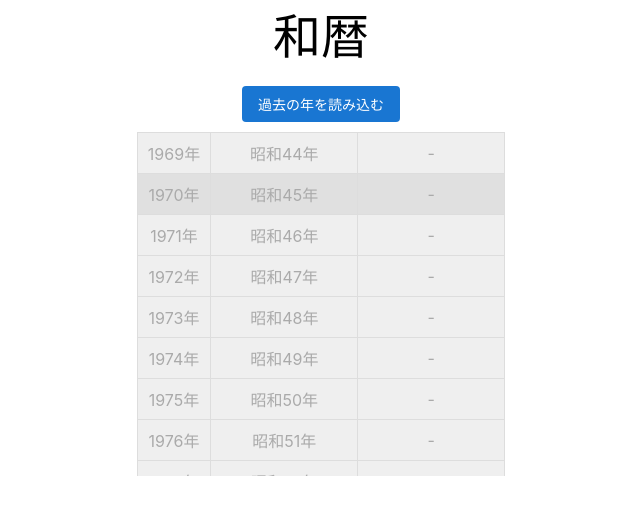
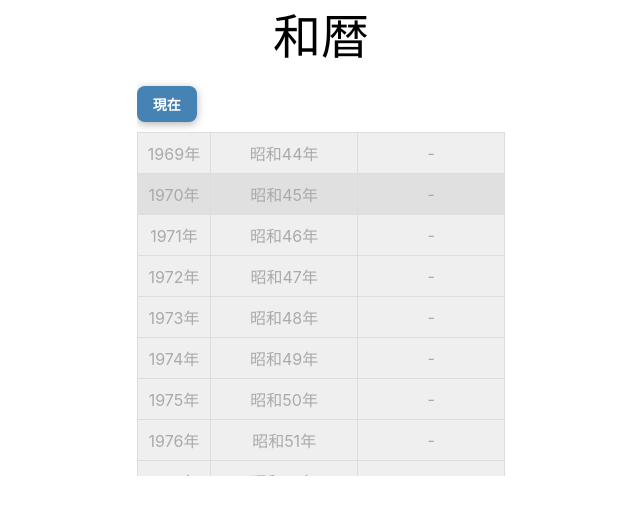
Before and after one commit to gokoku/wareki, a React (Create React App) app: page / in a window 1280 px wide. Shown: the top 514 px of the page, without its empty margins (319-959 px from the left). Built offline with nearby package versions, Linux system fonts and the light colour scheme.

Commit message:
security update

```diff
--- a/package.json
+++ b/package.json
@@ -14,7 +14,8 @@
     "react-dom": "^18.3.1",
     "react-infinite-scroll-component": "^6.1.0",
     "react-scripts": "5.0.1",
-    "web-vitals": "^2.1.4"
+    "web-vitals": "^2.1.4",
+    "webpack-dev-server": ">=5.2.1"
   },
   "scripts": {
     "start": "react-scripts start",
--- a/src/Tables.js
+++ b/src/Tables.js
@@ -1,4 +1,4 @@
-import React, { useState, useEffect } from "react";
+import React, { useState, useEffect, useRef } from "react";
 import InfiniteScroll from "react-infinite-scroll-component";
 
 function Tables(props) {
@@ -9,16 +9,55 @@ function Tables(props) {
   // State for managing the infinite scroll data
   const [years, setYears] = useState([]);
   const [hasMore, setHasMore] = useState(true);
+  const [isPulling, setIsPulling] = useState(false);
+  const [pullDistance, setPullDistance] = useState(0);
+  const [viewportHeight, setViewportHeight] = useState(window.innerHeight);
+  const scrollContainerRef = useRef(null);
+  const startY = useRef(0);
+  const isDragging = useRef(false);
 
   // Initialize years around current year
   useEffect(() => {
     const initialYears = [];
     const startYear = currentYear - 50; // Start 50 years before current year
+    const maxYear = currentYear + 10; // 現在年+10年まで
+
     for (let i = 0; i < 100; i++) {
-      initialYears.push(startYear + i);
+      const year = startYear + i;
+      if (year <= maxYear) {
+        initialYears.push(year);
+      } else {
+        setHasMore(false); // 制限に達したら無限スクロールを停止
+        break;
+      }
     }
     setYears(initialYears);
   }, [currentYear]);
+
+  // Handle viewport height changes (for mobile Safari)
+  useEffect(() => {
+    const handleResize = () => {
+      setViewportHeight(window.innerHeight);
+    };
+
+    const handleOrientationChange = () => {
+      // iOSの向き変更時の遅延対応
+      setTimeout(() => {
+        setViewportHeight(window.innerHeight);
+      }, 100);
+    };
+
+    window.addEventListener('resize', handleResize);
+    window.addEventListener('orientationchange', handleOrientationChange);
+
+    // 初期設定
+    setViewportHeight(window.innerHeight);
+
+    return () => {
+      window.removeEventListener('resize', handleResize);
+      window.removeEventListener('orientationchange', handleOrientationChange);
+    };
+  }, []);
 
   // Function to calculate wareki (Japanese era) string
   const wareki_str = (anno) => {
@@ -66,10 +105,21 @@ function Tables(props) {
   const fetchMoreData = () => {
     const newYears = [];
     const lastYear = years[years.length - 1];
+    const maxYear = currentYear + 10; // 現在年+10年まで
+
     for (let i = 1; i <= 20; i++) {
-      newYears.push(lastYear + i);
+      const nextYear = lastYear + i;
+      if (nextYear <= maxYear) {
+        newYears.push(nextYear);
+      } else {
+        setHasMore(false); // 制限に達したらこれ以上読み込まない
+        break;
       }
+    }
+
+    if (newYears.length > 0) {
       setYears(prevYears => [...prevYears, ...newYears]);
+    }
   };
 
   // Load more years when scrolling up (prepend to beginning)
@@ -82,25 +132,177 @@ function Tables(props) {
     setYears(prevYears => [...newYears, ...prevYears]);
   };
 
+  // Scroll to current year with smooth animation
+  const scrollToCurrentYear = () => {
+    const currentYearIndex = years.findIndex(year => year === currentYear);
+    if (currentYearIndex !== -1 && scrollContainerRef.current) {
+      const rowHeight = 41; // テーブル行の高さ（概算）
+      const targetScrollPosition = currentYearIndex * rowHeight;
+      const startScrollPosition = scrollContainerRef.current.scrollTop;
+      const distance = targetScrollPosition - startScrollPosition;
+      const duration = 1000; // 1秒のアニメーション
+      const startTime = Date.now();
+
+      const animateScroll = () => {
+        const elapsed = Date.now() - startTime;
+        const progress = Math.min(elapsed / duration, 1);
+
+        // イーズアウト効果
+        const easeOut = 1 - Math.pow(1 - progress, 3);
+
+        const currentScrollPosition = startScrollPosition + (distance * easeOut);
+        scrollContainerRef.current.scrollTop = currentScrollPosition;
+
+        if (progress < 1) {
+          requestAnimationFrame(animateScroll);
+        }
+      };
+
+      requestAnimationFrame(animateScroll);
+    }
+  };
+
+  // Handle pull-to-refresh
+  const handleTouchStart = (e) => {
+    console.log('TouchStart event:', {
+      scrollTop: scrollContainerRef.current?.scrollTop,
+      clientY: e.touches[0].clientY,
+      touchesLength: e.touches.length
+    });
+
+    if (scrollContainerRef.current && scrollContainerRef.current.scrollTop === 0) {
+      console.log('Starting pull gesture');
+      startY.current = e.touches[0].clientY;
+      isDragging.current = true;
+    }
+  };
+
+  const handleTouchMove = (e) => {
+    console.log('TouchMove event:', {
+      isDragging: isDragging.current,
+      scrollTop: scrollContainerRef.current?.scrollTop
+    });
+
+    if (!isDragging.current) return;
+
+    const currentY = e.touches[0].clientY;
+    const deltaY = currentY - startY.current;
+
+    console.log('Touch move data:', {
+      currentY,
+      startY: startY.current,
+      deltaY,
+      scrollTop: scrollContainerRef.current?.scrollTop
+    });
+
+    if (deltaY > 0 && scrollContainerRef.current && scrollContainerRef.current.scrollTop === 0) {
+      console.log('Preventing default and setting pull distance:', deltaY);
+      e.preventDefault();
+      const distance = Math.min(deltaY, 100);
+      setPullDistance(distance);
+      setIsPulling(distance > 50);
+    }
+  };
+
+  const handleTouchEnd = () => {
+    console.log('TouchEnd event:', {
+      isDragging: isDragging.current,
+      pullDistance
+    });
+
+    if (isDragging.current) {
+      if (pullDistance > 50) {
+        console.log('Pull distance exceeded threshold, loading previous years');
+        loadPreviousYears();
+      }
+
+      console.log('Starting return animation');
+      // Smooth return animation
+      const startDistance = pullDistance;
+      const startTime = Date.now();
+      const duration = 300;
+
+      const animate = () => {
+        const elapsed = Date.now() - startTime;
+        const progress = Math.min(elapsed / duration, 1);
+        const easeOut = 1 - Math.pow(1 - progress, 3);
+
+        const currentDistance = startDistance * (1 - easeOut);
+        setPullDistance(currentDistance);
+
+        if (progress < 1) {
+          requestAnimationFrame(animate);
+        } else {
+          setPullDistance(0);
+          setIsPulling(false);
+          console.log('Animation complete');
+        }
+      };
+
+      requestAnimationFrame(animate);
+
+      isDragging.current = false;
+    }
+  };
+
   return (
     <div className="table">
-      <div style={{ textAlign: 'center', margin: '10px 0' }}>
+      {/* Current year button */}
+      <div style={{
+        textAlign: 'center',
+        margin: '10px 0'
+      }}>
         <button
-          onClick={loadPreviousYears}
+          onClick={scrollToCurrentYear}
           style={{
             padding: '8px 16px',
-            fontSize: '14px',
-            cursor: 'pointer',
-            backgroundColor: '#1976d2',
+            borderRadius: '8px',
+            backgroundColor: '#4682b4',
             color: 'white',
             border: 'none',
-            borderRadius: '4px'
+            fontSize: '14px',
+            fontWeight: 'bold',
+            cursor: 'pointer',
+            boxShadow: '0 2px 8px rgba(0,0,0,0.3)',
+            display: 'flex',
+            alignItems: 'center',
+            justifyContent: 'center'
           }}
+          onMouseOver={(e) => e.target.style.backgroundColor = '#5a9bd4'}
+          onMouseOut={(e) => e.target.style.backgroundColor = '#4682b4'}
         >
-          過去の年を読み込む
+          現在
         </button>
       </div>
 
+      {/* Pull-to-refresh indicator */}
+      {pullDistance > 0 && (
+        <div style={{
+          position: 'absolute',
+          top: 0,
+          left: '50%',
+          transform: `translateX(-50%) translateY(${pullDistance - 30}px)`,
+          zIndex: 1000,
+          fontSize: '14px',
+          color: isPulling ? '#1976d2' : '#666',
+          transition: 'color 0.2s ease'
+        }}>
+          {isPulling ? '↓ 離すと更新' : '↓ 下に引っ張る'}
+        </div>
+      )}
+
+      <div
+        style={{
+          height: `${viewportHeight - 80}px`,
+          overflow: 'auto',
+          transform: `translateY(${pullDistance}px)`,
+          transition: isDragging.current ? 'none' : 'transform 0.3s ease-out'
+        }}
+        ref={scrollContainerRef}
+        onTouchStart={handleTouchStart}
+        onTouchMove={handleTouchMove}
+        onTouchEnd={handleTouchEnd}
+      >
         <InfiniteScroll
           dataLength={years.length}
           next={fetchMoreData}
@@ -111,8 +313,7 @@ function Tables(props) {
               <b>すべての年を表示しました</b>
             </p>
           }
-        height={600}
-        style={{ overflow: 'auto' }}
+          scrollableTarget={scrollContainerRef.current}
         >
           <table style={{ width: '100%', borderCollapse: 'collapse' }}>
             <tbody>
@@ -135,6 +336,7 @@ function Tables(props) {
           </table>
         </InfiniteScroll>
       </div>
+    </div>
   );
 }
 export default Tables;
```
Also changed, not shown: 1 other file (tests, documents, lock files or other folders). Lines whose indentation alone changed are shown as unchanged.
